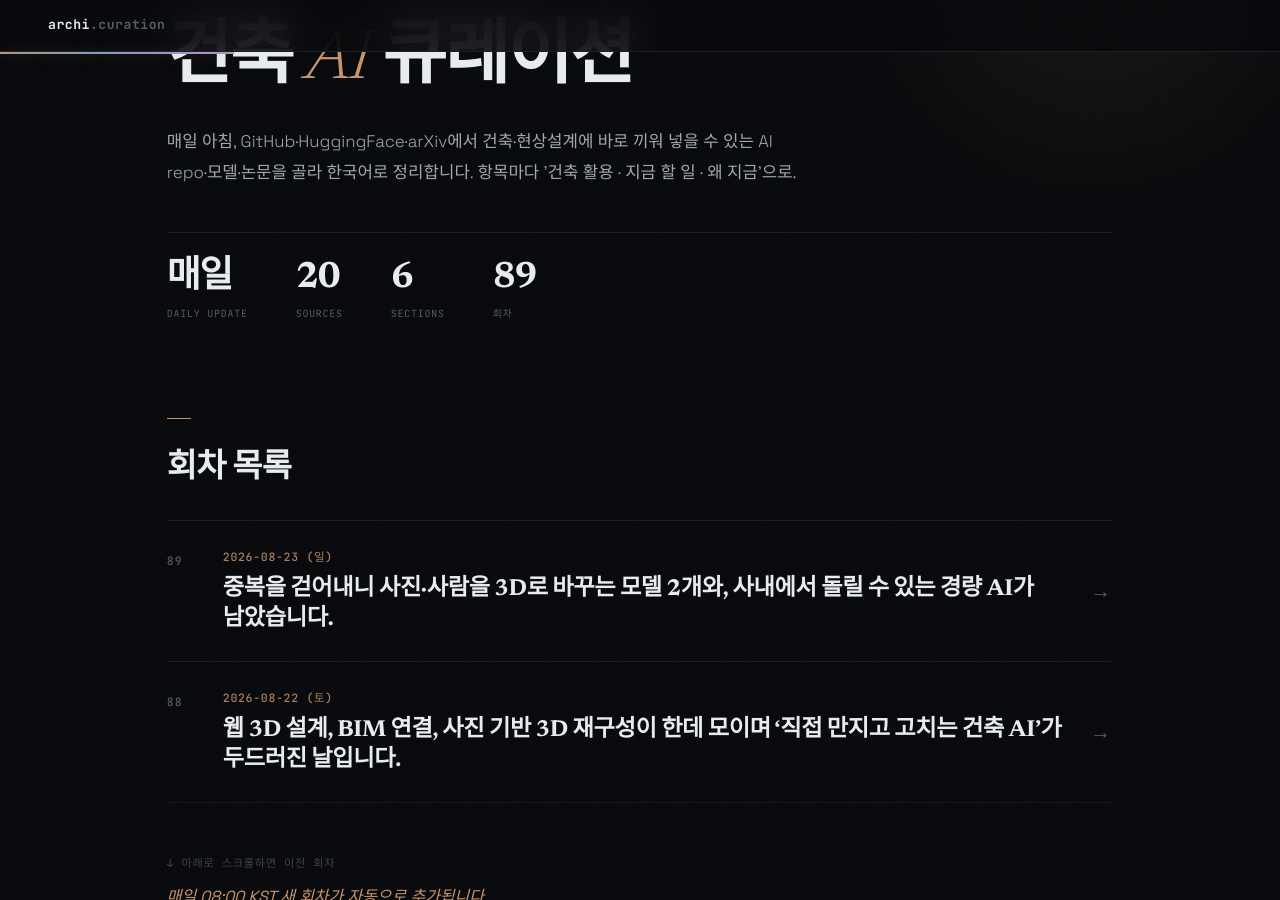
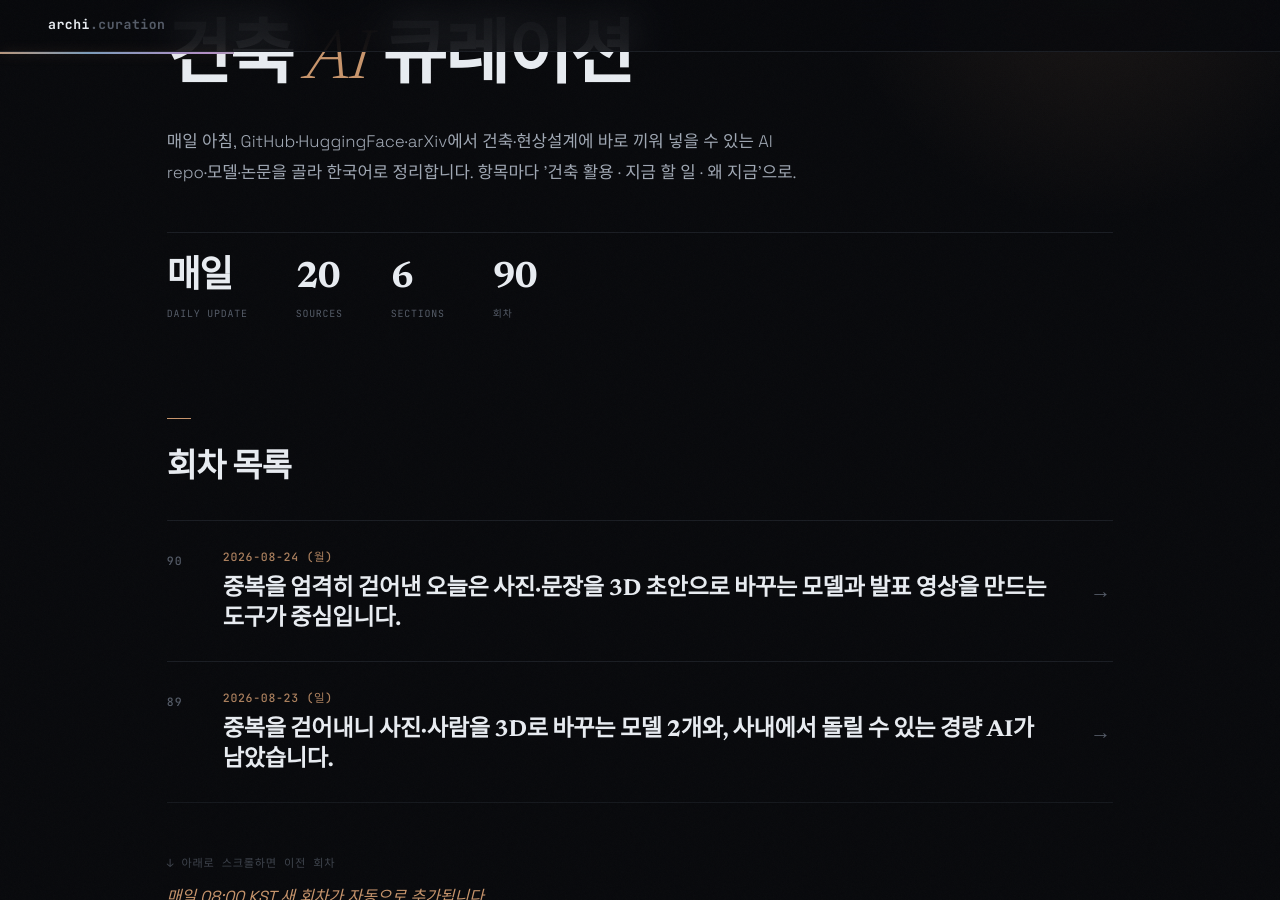
Before and after one commit to ghkch5gh-jpg/ainews-curation, a Jekyll site: the page built from index.md, in a window 1280 px wide and 900 px high, scrolled down 190 px. Built offline with Jekyll 4.4.1, drawn with Linux system fonts in a browser that asks for light colours; some web fonts are replaced.

Commit message:
daily: 2026-08-24

```diff
--- /dev/null
+++ b/2026-08-24_월.md
@@ -0,0 +1,75 @@
+---
+title: 2026-08-24 (월)
+eyebrow: ARCH · AI CURATION
+hero_title: "2026 · 08 · 24 <em>(월)</em>"
+description: "중복을 엄격히 걷어낸 오늘은 사진·문장을 3D 초안으로 바꾸는 모델과 발표 영상을 만드는 도구가 중심입니다."
+summary: 중복을 엄격히 걷어낸 오늘은 사진·문장을 3D 초안으로 바꾸는 모델과 발표 영상을 만드는 도구가 중심입니다.
+---
+
+<div class="news">
+<section class="news-flow-sec reveal"><h2 class="news-flow__t">이번 회차 흐름</h2><div class="news-flow"><p>안녕하세요! 오늘은 건축 아이디어를 3D로 옮기는 초기 작업에 쓸 만한 모델을 추렸어요. 문장이나 사진에서 입체 형태를 만드는 도구가 중심입니다. 완성된 BIM을 바로 얻는 수준은 아니지만, 매스와 가구 형태를 빠르게 비교하는 데는 도움이 됩니다. 발표용 영상을 만드는 모델과 설계 문서를 읽힐 수 있는 소형 글쓰기 AI도 함께 살펴봤어요. 최근 회차와 겹치는 자료를 모두 제외해 오늘은 네 개만 남겼습니다.</p></div></section>
+<section class="news-sec">
+<h2 class="news-sec__t">오늘의 헤드라인</h2>
+<article class="ni reveal">
+  <header class="ni__h">
+    <span class="ni__n">01</span>
+    <a class="ni__t" href="https://huggingface.co/One-2-3-45/code" target="_blank" rel="noopener">문장으로 3D 초안을 만드는 One-2-3-45 <span class="ni__arrow">↗</span></a>
+    <span class="ni__tr"><span class="ni__src">HuggingFace</span><span class="ni__score">7/10</span></span>
+  </header>
+  <p class="ni__body">텍스트를 3D로 변환하는 One-2-3-45의 연구용 추론 모델 코드 저장소입니다. 아이디어를 입체 형태로 탐색하는 실험에 활용할 수 있지만, 발췌문만으로는 Revit 연동이나 시공 가능한 모델 생성 여부를 확인할 수 없습니다.</p>
+  <ul class="ni__pts"><li>문장을 바탕으로 단일 물체의 3D 초안을 만듭니다.</li><li>초기 형태 비교와 시점 검토에 적합합니다.</li><li>치수·재료·IFC 정보는 별도로 만들어야 합니다.</li></ul>
+  <div class="ni__meta">
+    <div class="ni__row"><dt>얻는 것</dt><dd>텍스트로 설명한 대상을 3D 형태로 만드는 연구를 시험해볼 수 있습니다. 현상설계나 Rhino 작업에 실제로 활용할 수 있는지는 출력 형식과 품질을 별도로 확인해야 합니다.</dd></div>
+    <div class="ni__row ni__row--do"><dt>지금 할 일</dt><dd><p class="ni__do-text"><code class="ni__code">git clone https://huggingface.co/One-2-3-45/code</code> 를 실행한 뒤, Claude Code에 &quot;모델 설명서와 파일을 확인하고 샘플 실행 절차 및 출력 형식을 정리해줘&quot;라고 시키세요.</p></dd></div>
+    <div class="ni__row ni__row--why"><dt>왜 지금</dt><dd>이미지 생성에 머물던 도구들이 3D 초안을 직접 만드는 방향으로 이동하고 있습니다. 다만 결과를 CAD로 정리하는 후속 작업은 여전히 필요해요.</dd></div>
+  </div>
+  <footer class="ni__f"><span class="ni__verified">✓ 원문 대조</span><a class="ni__story" href="https://huggingface.co/One-2-3-45/code" target="_blank" rel="noopener">스토리 →</a></footer>
+</article>
+<article class="ni reveal">
+  <header class="ni__h">
+    <span class="ni__n">02</span>
+    <a class="ni__t" href="https://huggingface.co/cvlab/zero123-weights" target="_blank" rel="noopener">한 장의 사진을 입체로 돌려보는 Zero123 <span class="ni__arrow">↗</span></a>
+    <span class="ni__tr"><span class="ni__src">HuggingFace</span><span class="ni__score">6/10</span></span>
+  </header>
+  <p class="ni__body">이미지를 3D로 다루는 Zero123의 학습 결과 파일 저장소입니다. 실행 프로그램 전체라기보다 다른 공개 코드에서 불러 써야 하는 가중치에 가깝습니다. 발췌문만으로는 사진의 옆면과 뒷면을 어떤 방식으로 생성하는지 확인할 수 없습니다.</p>
+  <ul class="ni__pts"><li>한 장의 이미지에서 다른 시점의 모습을 추정합니다.</li><li>가구·조형물·작은 매스 연구에 활용할 수 있습니다.</li><li>도면처럼 정확한 치수와 구조를 보장하지 않습니다.</li></ul>
+  <div class="ni__meta">
+    <div class="ni__row"><dt>얻는 것</dt><dd>이미지 기반 3D 생성 연구를 시험하는 데 활용할 수 있습니다. Rhino 모델링 전 예상 입체감을 확인하는 용도로 적합한지는 실제 실행 결과를 보고 판단해야 합니다.</dd></div>
+    <div class="ni__row ni__row--do"><dt>지금 할 일</dt><dd><p class="ni__do-text"><code class="ni__code">git clone https://huggingface.co/cvlab/zero123-weights</code> 를 실행하고, Claude Code에 &quot;이 가중치와 연결되는 공개 실행 코드, 사용법, 제한사항을 모델 설명서 기준으로 정리해줘&quot;라고 지시하세요.</p></dd></div>
+    <div class="ni__row ni__row--why"><dt>왜 지금</dt><dd>사진을 단순 참고 이미지가 아니라 3D 작업의 입력으로 사용하는 방식이 점점 보편화되고 있습니다. 오래된 모델이지만 새 도구의 원리를 이해하고 비교할 기준으로 유용합니다.</dd></div>
+  </div>
+  <footer class="ni__f"><span class="ni__verified">✓ 원문 대조</span><a class="ni__story" href="https://huggingface.co/cvlab/zero123-weights" target="_blank" rel="noopener">스토리 →</a></footer>
+</article>
+<article class="ni reveal">
+  <header class="ni__h">
+    <span class="ni__n">03</span>
+    <a class="ni__t" href="https://huggingface.co/Lightricks/LTX-2.5" target="_blank" rel="noopener">현상설계 장면을 영상으로 잇는 LTX-2.5 <span class="ni__arrow">↗</span></a>
+    <span class="ni__tr"><span class="ni__src">HuggingFace</span><span class="ni__score">5/10</span></span>
+  </header>
+  <p class="ni__body">이미지와 텍스트 등을 영상으로 변환할 수 있는 생성 AI 모델입니다. 이미지·텍스트 기반 영상뿐 아니라 영상·오디오와 관련된 여러 생성 작업도 표시돼 있습니다. 렌더 이미지를 발표용 영상으로 만드는 데 활용할 가능성은 있지만, 설계안이나 BIM을 정확히 유지한다는 근거는 발췌문에 없습니다.</p>
+  <ul class="ni__pts"><li>이미지와 문장에서 짧은 영상을 생성합니다.</li><li>렌더 사이의 전환 장면과 분위기 시험에 쓸 수 있습니다.</li><li>형태와 개구부가 원안에서 달라지는지 확인해야 합니다.</li></ul>
+  <div class="ni__meta">
+    <div class="ni__row"><dt>얻는 것</dt><dd>렌더 이미지를 바탕으로 영상 생성 기능을 시험해볼 수 있습니다. 현상설계 발표 자료에 사용할 때는 원본 설계와 달라진 부분이 없는지 장면별로 검수해야 합니다.</dd></div>
+    <div class="ni__row ni__row--do"><dt>지금 할 일</dt><dd><p class="ni__do-text"><code class="ni__code">git clone https://huggingface.co/Lightricks/LTX-2.5</code> 를 실행한 뒤, Claude Code에 &quot;모델 설명서를 읽고 이미지 한 장으로 시험 영상을 만드는 절차와 필요한 사양을 정리해줘&quot;라고 시키세요.</p></dd></div>
+    <div class="ni__row ni__row--why"><dt>왜 지금</dt><dd>현상설계 발표에서 정지 이미지와 영상의 경계가 빠르게 흐려지고 있습니다. 먼저 저해상도 시험본으로 이야기 순서를 정하면 불필요한 렌더 작업을 줄일 수 있어요.</dd></div>
+  </div>
+  <footer class="ni__f"><span class="ni__verified">✓ 원문 대조</span><a class="ni__story" href="https://huggingface.co/Lightricks/LTX-2.5" target="_blank" rel="noopener">스토리 →</a></footer>
+</article>
+<article class="ni reveal">
+  <header class="ni__h">
+    <span class="ni__n">04</span>
+    <a class="ni__t" href="https://huggingface.co/ornith-ai/Ornith-1.5-9B" target="_blank" rel="noopener">내부 문서 검토용 소형 AI Ornith 1.5 9B <span class="ni__arrow">↗</span></a>
+    <span class="ni__tr"><span class="ni__src">HuggingFace</span><span class="ni__score">3/10</span></span>
+  </header>
+  <p class="ni__body">Ornith-1.5-9B라는 모델의 Hugging Face 페이지이지만, 제공된 발췌문은 채팅 템플릿 일부만 담고 있어 글쓰기·질의응답 성능이나 문서 검토 용도를 확인할 수 없습니다. 이미지와 영상 입력을 처리하기 위한 템플릿 표시는 보이지만 실제 지원 범위도 이 발췌만으로 확정하기 어렵습니다.</p>
+  <ul class="ni__pts"><li>문서 요약과 질의응답에 사용할 수 있는 범용 모델입니다.</li><li>외부 전송이 곤란한 설계 문서를 다루는 실험에 적합합니다.</li><li>법규 검토 결과를 그대로 확정하면 안 됩니다.</li></ul>
+  <div class="ni__meta">
+    <div class="ni__row"><dt>얻는 것</dt><dd>설계지침 요약이나 제출물 정리에 적합한지는 제공된 원문 발췌만으로 검증할 수 없습니다. 모델 설명서, 라이선스, 입력 길이와 실제 문서 요약 결과를 추가로 확인해야 합니다.</dd></div>
+    <div class="ni__row ni__row--do"><dt>지금 할 일</dt><dd><p class="ni__do-text"><code class="ni__code">git clone https://huggingface.co/ornith-ai/Ornith-1.5-9B</code> 를 실행하고, Claude Code에 &quot;모델 설명서와 설정 파일을 확인해 지원 작업, 실행 메모리, 문서 요약 가능 여부를 근거와 함께 정리해줘&quot;라고 지시하세요.</p></dd></div>
+    <div class="ni__row ni__row--why"><dt>왜 지금</dt><dd>설계 문서를 외부 서비스에 올리지 않고 내부에서 읽히려는 수요가 커지고 있습니다. 새 모델이라는 이유만으로 도입하기보다 한국어 지침서 한 건으로 정확도를 먼저 비교해보세요.</dd></div>
+  </div>
+  <footer class="ni__f"><span class="ni__verified"></span><a class="ni__story" href="https://huggingface.co/ornith-ai/Ornith-1.5-9B" target="_blank" rel="noopener">스토리 →</a></footer>
+</article>
+</section>
+<div class="news-outro"><span class="news-outro__t">맺음말</span><p>오늘 자료들은 설계를 대신하기보다 첫 모형과 발표 초안을 빨리 만드는 쪽에 가깝습니다. 화려한 결과보다 Rhino나 BIM으로 넘길 수 있는 형태가 나오는지 작은 샘플부터 확인해보면 좋겠어요.</p></div>
+</div>
--- a/index.md
+++ b/index.md
@@ -10,12 +10,13 @@ stats:
     lbl: "Sources"
   - num: "6"
     lbl: "Sections"
-  - num: "89"
+  - num: "90"
     lbl: "회차"
 ---
 
 ## 회차 목록
 
+- [2026-08-24 (월) — 중복을 엄격히 걷어낸 오늘은 사진·문장을 3D 초안으로 바꾸는 모델과 발표 영상을 만드는 도구가 중심입니다.](2026-08-24_월.html)
 - [2026-08-23 (일) — 중복을 걷어내니 사진·사람을 3D로 바꾸는 모델 2개와, 사내에서 돌릴 수 있는 경량 AI가 남았습니다.](2026-08-23_일.html)
 - [2026-08-22 (토) — 웹 3D 설계, BIM 연결, 사진 기반 3D 재구성이 한데 모이며 ‘직접 만지고 고치는 건축 AI’가 두드러진 날입니다.](2026-08-22_토.html)
 - [2026-08-20 (목) — 사진을 3D로 바꾸는 모델과 Rhino·BIM 자동화 재료, 형태를 크게 바꿔도 면이 무너지지 않는 연구를 골랐어요.](2026-08-20_목.html)
```
